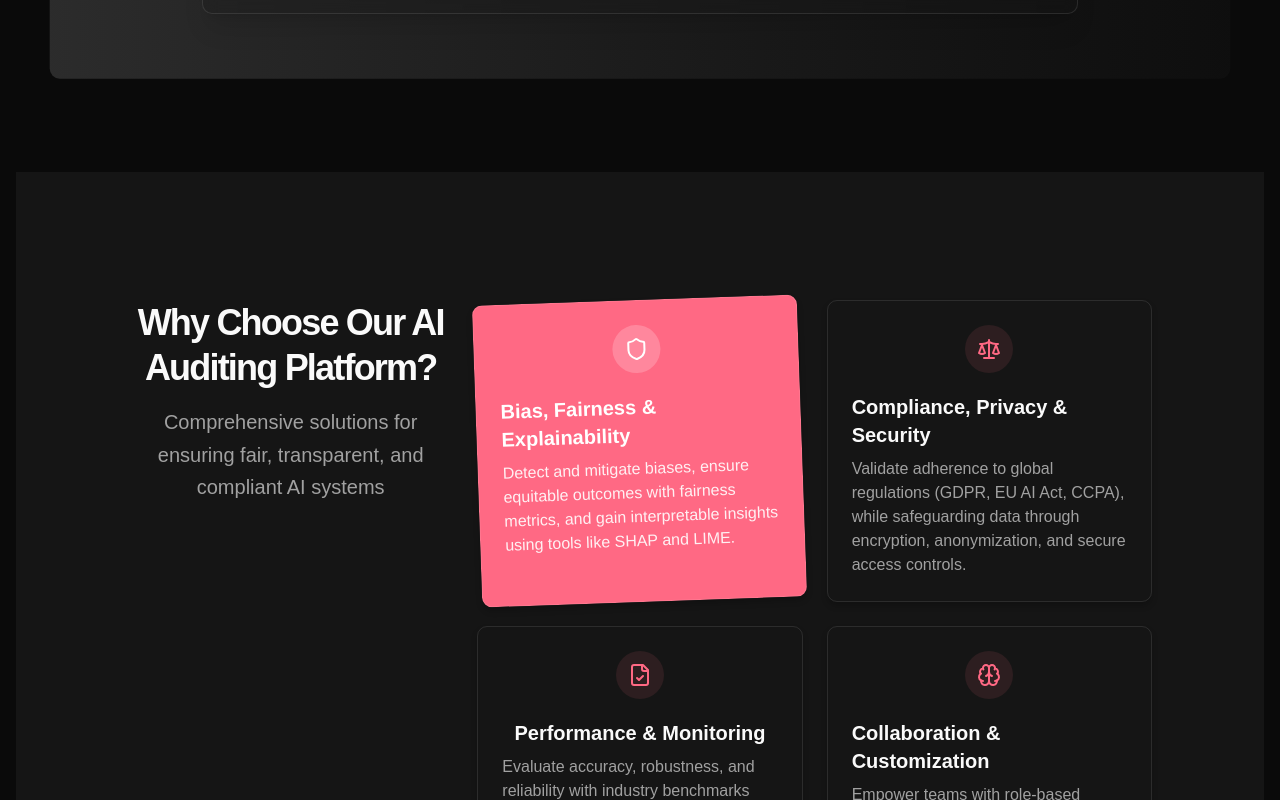
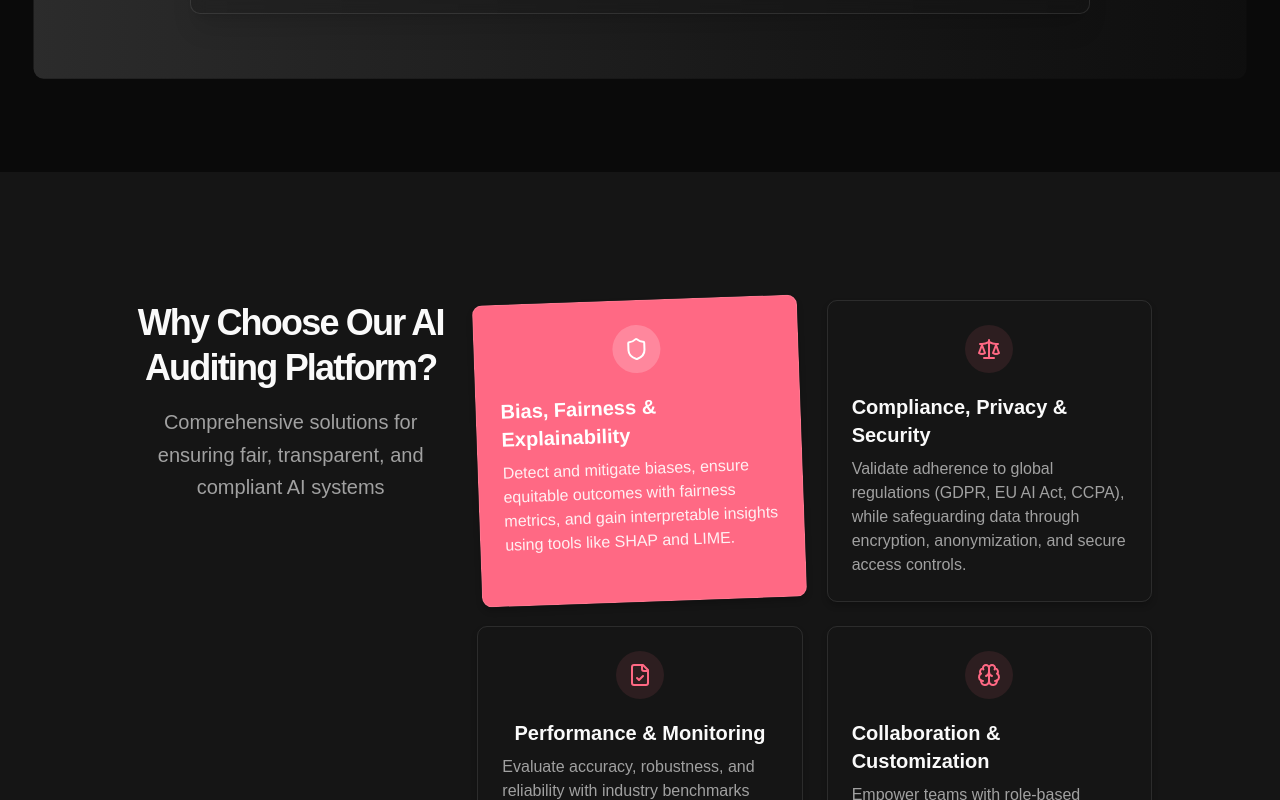
Before and after one commit to Drew-MyCoder/ailab, a Next.js app: page / in a window 1280 px wide. Shown: the part 901-1701 px from the top of the page. Built offline with nearby package versions, Linux system fonts and the light colour scheme; a web font is replaced by a local one.

Commit message:
landscape bug

```diff
--- a/app/page.tsx
+++ b/app/page.tsx
@@ -5,12 +5,10 @@
 import { HowItWorksSection } from "@/components/How-It-works";
 import { PricingSection } from "@/components/pricing";
 
-
-
 export default function Home() {
   return (
-    <div className="flex flex-col min-h-screen items-center">
-      <div className="w-full max-w-7xl px-4">
+    <div className="flex flex-col min-h-screen w-full">
+      <div className="w-full max-w-none mx-auto">
         <HeroSection />
         <FeaturesSection />
         <HowItWorksSection />
@@ -19,5 +17,5 @@
         <CTASection />
       </div>
     </div>
-  );
+  )
 }
```
